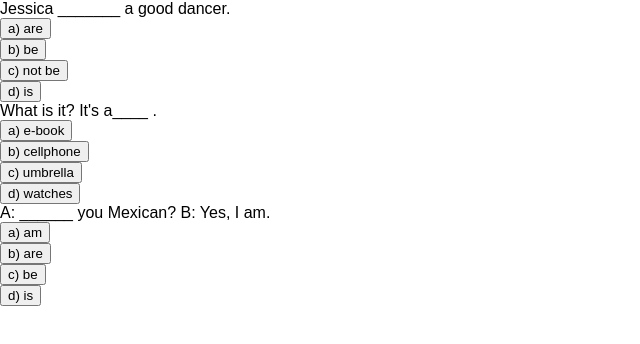
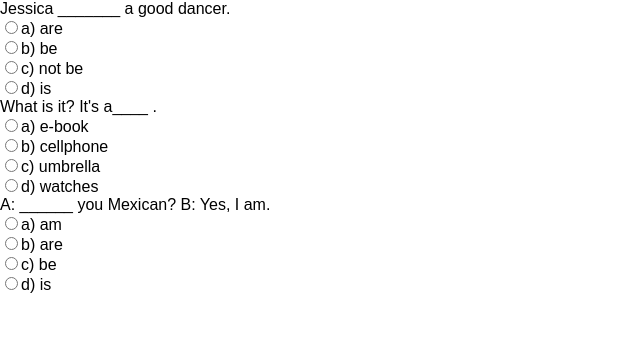
Before and after one commit to grochadc/filex-placement-exam, a React (Create React App) app: page / in a window 1280 px wide. Shown: the top 344 px of the page, without its empty margins (0-640 px from the left). Built offline with nearby package versions, Linux system fonts and the light colour scheme.

Commit message:
Change options from buttons to radio buttons

```diff
--- a/src/components/Option.js
+++ b/src/components/Option.js
@@ -3,10 +3,14 @@ import React from 'react';
 function Option(props){
   return (
     <div className="option">
-      <button onClick={() => props.sendAnswer(props.item)}>
+      <input
+        type="radio"
+        name={'q'+props.qIndex}
+        onChange={() => props.sendAnswer(props.item)}
+        value={props.text}
+        />
       {props.item === 0 ? 'a)' : props.item === 1 ? 'b)' : props.item === 2 ? 'c)' : 'd)'} {props.text}
-      </button>
-      </div>
+    </div>
     );
 }
 
--- a/src/components/Question.js
+++ b/src/components/Question.js
@@ -14,7 +14,15 @@ class Question extends Component {
       <div className="question">
         {this.props.info.title}
 
-        <div>{this.props.info.options.map((option, i)  => <Option text={option.text} item={i} key={i} sendAnswer={this.handleAnswer}/>)}</div>
+        <div>{this.props.info.options.map((option, i)  =>
+          <Option
+            text={option.text}
+            item={i}
+            key={i}
+            qIndex={this.props.index}
+            sendAnswer={this.handleAnswer}
+            />
+          )}</div>
       </div>
     );
   }
```
